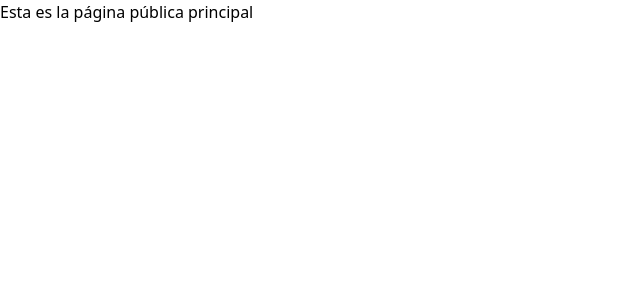
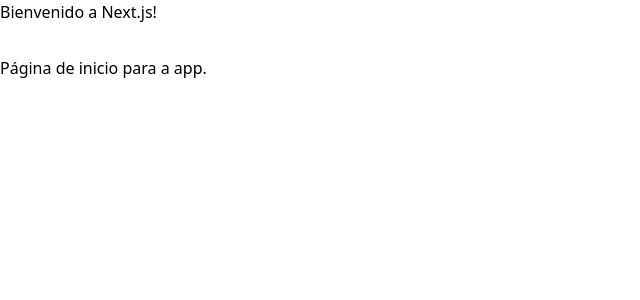
Before and after one commit to PonceGL/real-state, a Next.js app: page / in a window 1280 px wide. Shown: the top 300 px of the page, without its empty margins (0-640 px from the left). Built offline with nearby package versions, Linux system fonts and the light colour scheme.

Commit message:
fix(page): new page

```diff
--- a/src/app/(public)/page.tsx
+++ b/src/app/(public)/page.tsx
@@ -1,8 +1,8 @@
-
-export default function PublicPage() {
-    return (
-        <main>
-            <h1>Esta es la página pública principal</h1>
-        </main>
-    );
+export default function Home() {
+  return (
+    <main className="flex flex-col gap-[32px] row-start-2 items-center sm:items-start">
+      <h1>Bienvenido a Next.js!</h1>
+      <p>Página de inicio para a app.</p>
+    </main>
+  );
 }
--- a/src/app/page.tsx
+++ /dev/null
@@ -1,8 +0,0 @@
-export default function Home() {
-  return (
-    <main className="flex flex-col gap-[32px] row-start-2 items-center sm:items-start">
-      <h1>Bienvenido a Next.js!</h1>
-      <p>Página de inicio para nuestra app.</p>
-    </main>
-  );
-}
```
Also changed, not shown: 1 other file (tests, documents, lock files or other folders).
